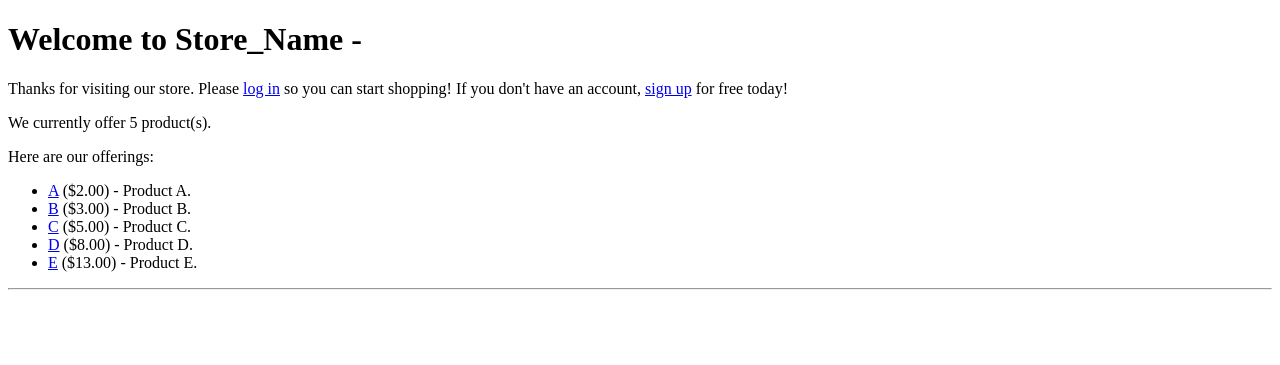
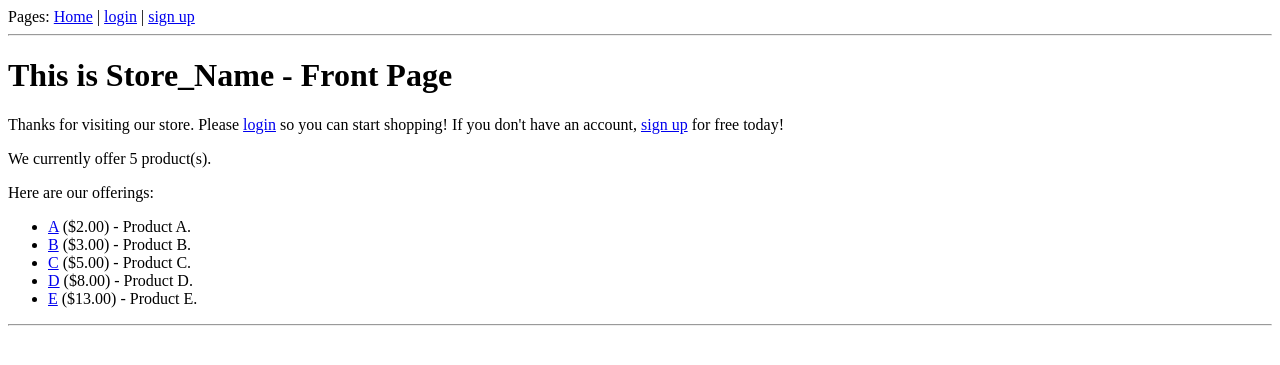
Before and after one commit to bwgroff/OGHW, a Django app: page / in a window 1280 px wide. Shown: the top 365 px of the page. Run offline with Django 3.2, Linux system fonts and the light colour scheme; data comes from the database, SQL or seed files in the repository; both versions use the stored data as it was after the commit; parts of the project's set-up code (start-up, migrations or seed data) failed here and were passed over.

Commit message:
fixed csrf finally. small changes to ugly templates

```diff
--- a/OGHW/templates/base.html
+++ b/OGHW/templates/base.html
@@ -4,23 +4,35 @@
     <title>{% block title %} title {% endblock %}</title>
 </head>
 <body>
-    <h1>Welcome to {{store.name}} - {% block page%} {% endblock %}</h1>
-    {% if user.is_authenticated %}
-Welcome, {{ user.id }}!
-{% else %}
-Thanks for visiting our store. Please <a href = /accounts/login>log in</a> so you can start shopping! If you don't have an account,
-<a href = /register/> sign up</a> for free today!
-{% endif %}</p>
-    {% block content %}content{% endblock %}
-    {% block footer %}
-    <hr>
-    {% endblock %}
 
 
 {% if user.is_authenticated %}
 Pages:     <a href = / >Home</a> | <a href = /history/>Past Orders</a> | <a href = /accounts/logout/>Logout</a>
+{% else %}
+Pages:     <a href = / >Home</a> | <a href = /accounts/login>login</a> | <a href = /register/> sign up</a>
 {% endif %}
 
+<hr>
+
+<h1>This is {{store.name}} - {% block page %} {% endblock %}</h1>
+
+{% if user.is_authenticated %}
+Welcome{% if user.name %}, {{user.name}}{% endif %}!
+
+{% else %}
+
+Thanks for visiting our store. Please <a href = /accounts/login>login</a> so you can start shopping! If you don't have an account,
+<a href = /register/> sign up</a> for free today!
+
+{% endif %}</p>
+
+{% block content %}
+content
+{% endblock %}
+
+{% block footer %}
+<hr>
+{% endblock %}
 
 </body>
 </html>
--- a/OGHW/templates/frontpage.html
+++ b/OGHW/templates/frontpage.html
@@ -2,6 +2,9 @@
 
 {% block title %}Front Page{% endblock %}
 <p>
+
+{% block page %} Front Page {% endblock %}
+
 {% block content %}
 
 <p> We currently offer {{ product_list|length }} product(s). </p>
@@ -13,8 +16,5 @@ Here are our offerings:
 {% endfor %}
 </ul>
 
-{% if user.is_authenticated %}
-Go <a href = /accounts/logout/>here</a> to logout.
-{% endif %}
 
 {% endblock %}
--- a/OGHW/urls.py
+++ b/OGHW/urls.py
@@ -5,13 +5,13 @@ admin.autodiscover()
 
 
 urlpatterns = patterns('OGHW.views',
-    url(r'^$', 'frontpage'),
-    url(r'^admin', include(admin.site.urls)),
-    url(r'^accounts/logout/$', logout,),
-    url(r'register/$', 'register'),
-    url(r'^product_page/([^/]+)/$', 'product_page'),
-    url(r'history','history'),
-    url(r'^purchase/', 'purchase'),
+    url(r'^$', 'frontpage'),                            # Front Page
+    url(r'^admin', include(admin.site.urls)),           # admin access
+    url(r'^accounts/logout/$', logout, {'next_page': '/'}),                # logout
+    url(r'register/$', 'register'),                     # create new user acct
+    url(r'^product_page/([^/]+)/$', 'product_page'),    # page for buying a product
+    url(r'history','history'),                          # order history page
+    url(r'^purchase/', 'purchase'),                     # purchase confirmation
     # Examples:
     # url(r'^$', 'OGHW.views.home', name='home'),
     # url(r'^OGHW/', include('OGHW.foo.urls')),
@@ -20,4 +20,4 @@ urlpatterns = patterns('OGHW.views',
     # url(r'^admin/doc/', include('django.contrib.admindocs.urls')),
 )
 urlpatterns += patterns('',
-    url(r'login', 'OGHW.views2.login_user'),)
+    url(r'login', 'OGHW.views2.login_user'),)           # attempt to fix csrf - fail
--- a/OGHW/views.py
+++ b/OGHW/views.py
@@ -9,7 +9,7 @@ from StoreDB.models import Product, PurchaseRecord
 # from django.contrib.auth import authenticate, login
 
 
-def frontpage(request):
+def frontpage(request):                 # Basic landing page, changes depending on login
     user = request.user
     store = {'name':  'Store_Name', 'motto': 'Store_Motto'}
     products = Product.objects.all()
@@ -17,13 +17,13 @@ def frontpage(request):
     return render(request, 'frontpage.html', c)
 
 
-def history(request):
+def history(request):                   # shows all entries of PurchaseRecord with given userid
     order_history = PurchaseRecord.objects.filter(user_id=request.user.id).order_by('-order_date')
     c = {'user': request.user, 'orders': order_history}
     return render(request, 'history.html', c)
 
 
-def product_page(request, prod_id):
+def product_page(request, prod_id):     # page where order for a given product is placed
     NoSuchProduct = False
     prod = 0
     try:
@@ -35,7 +35,7 @@ def product_page(request, prod_id):
     return render(request, 'product_page.html', c)
 
 
-def purchase(request):  # , prod_id, quantity):
+def purchase(request):                  # accepts form data from product page to update records
     req_path = request.get_full_path()
     ParseError = False
     try:
@@ -53,17 +53,17 @@ def purchase(request):  # , prod_id, quantity):
         purchase = PurchaseRecord(user_id=request.user.id,
             product_id=prod, quantity=quantity,
             order_date=datetime.datetime.now(),
-            bill=total_cost,paid=False,fulfilled=False)
+            bill=total_cost, paid=False, fulfilled=False)
         purchase.save()
     return render(request, 'purchase.html', c)
 
 
-def register(request):
+def register(request):                  # new user creation
     if request.method == 'POST':
         form = UserCreationForm(request.POST)
         if form.is_valid():
             new_user = form.save()
-            return HttpResponseRedirect("/")
+            return HttpResponseRedirect("/login")
     else:
         form = UserCreationForm()
     return render(request, "registration/register.html", {
--- a/OGHW/views2.py
+++ b/OGHW/views2.py
@@ -1,6 +1,8 @@
 # // auth/views.py
 from django.shortcuts import render_to_response
 from django.contrib.auth import authenticate, login
+from django.template import RequestContext
+
 
 def login_user(request):
     state = "Please log in below..."
@@ -19,4 +21,6 @@ def login_user(request):
         else:
             state = "Your username and/or password were incorrect."
 
-    return render_to_response('auth.html',{'state':state, 'username': username})
+    # return render_to_response('auth.html',{'state':state, 'username': username})
+
+    return render_to_response("auth.html", {'state': state, 'username': username}, context_instance=RequestContext(request))
--- a/StoreDB/admin.py
+++ b/StoreDB/admin.py
@@ -11,7 +11,7 @@ class ProductAdmin(admin.ModelAdmin):
 class PurchaseAdmin(admin.ModelAdmin):
     list_display = ('product_id', 'user_id', 'order_date', 'quantity', 'bill', 'paid', 'fulfilled')
     list_filter = ('paid', 'fulfilled', 'order_date', )
-    # date_heirarchy = 'order_date'
+    date_heirarchy = 'order_date'
     search_fields = ('user_id', 'product_id', 'order_date')
     ordering = ('order_date', )
 
--- a/StoreDB/models.py
+++ b/StoreDB/models.py
@@ -1,5 +1,9 @@
 from django.db import models
-
+'''
+mostly this is self-explanatory stuff.
+PurchaseRecord is updated by the purchase view / admin
+Product is updated via admin access only
+'''
 
 class Product(models.Model):
     name = models.CharField(max_length=100)
```
Also changed, not shown: OGHW/templates/auth.html (+17 -16 lines), OGHW/templates/auth2.html (added, +30 -0 lines), OGHW/templates/product_page.html (+8 -0 lines), OGHW/mydata.db, 5 other files.
